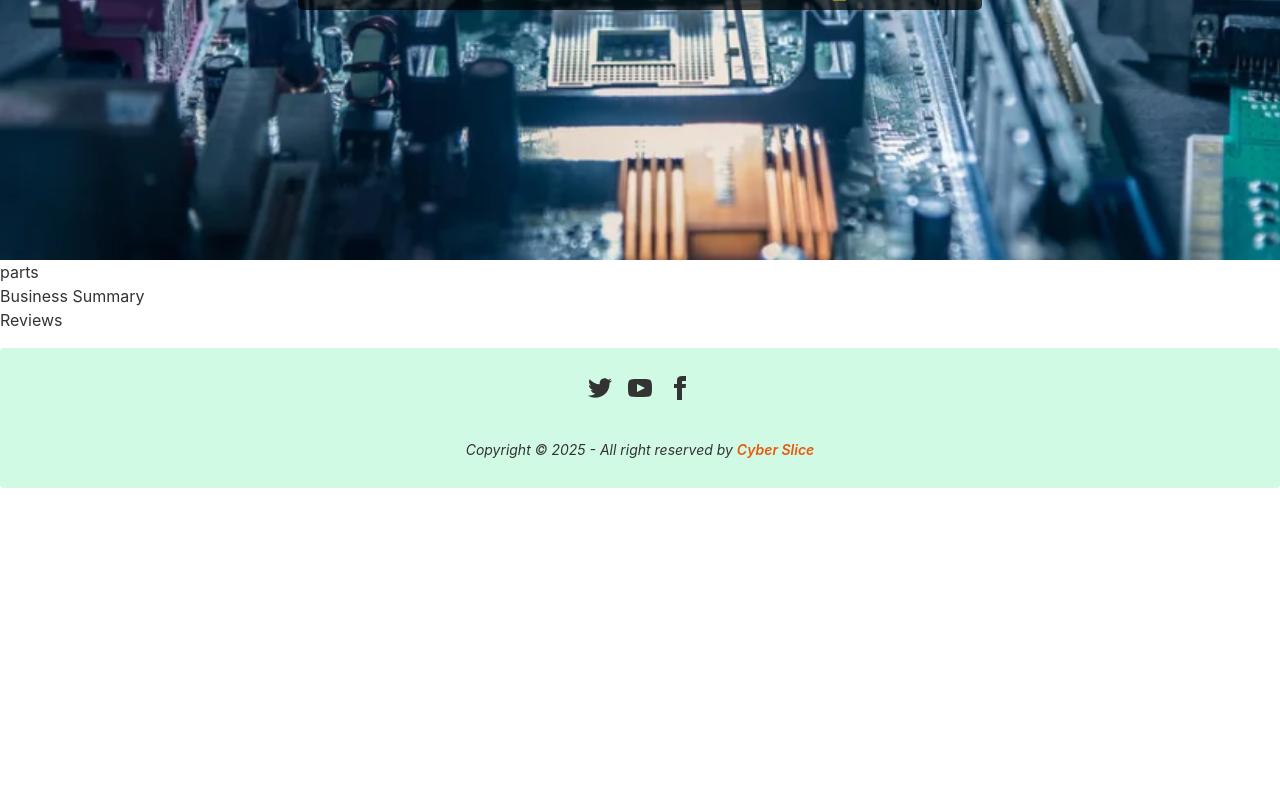
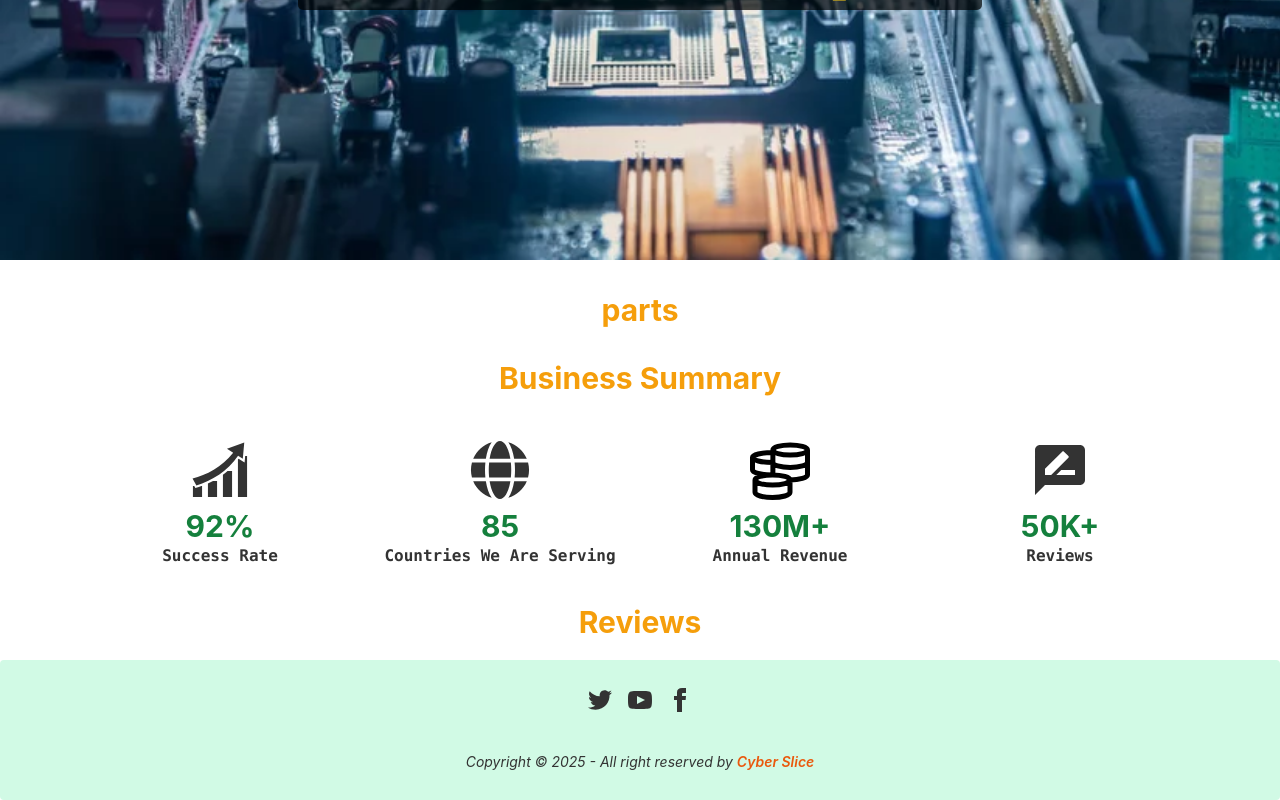
Before and after one commit to nahidahmed02/cyber-slice, a React (Create React App) app: page / in a window 1280 px wide. Shown: the part 484-1284 px from the top of the page. Before the commit the page ends 972 px from the top, so only its background shows below. Built offline with nearby package versions, Linux system fonts and the light colour scheme.

Commit message:
business summary added

```diff
--- a/package.json
+++ b/package.json
@@ -12,6 +12,7 @@
     "react-dom": "^18.1.0",
     "react-firebase-hooks": "^5.0.3",
     "react-hook-form": "^7.31.2",
+    "react-icons": "^4.3.1",
     "react-query": "^3.39.0",
     "react-router-dom": "^6.3.0",
     "react-scripts": "5.0.1",
--- a/src/Pages/Home/BusinessSummary.js
+++ b/src/Pages/Home/BusinessSummary.js
@@ -1,9 +1,44 @@
 import React from 'react';
+import { FaGlobe } from 'react-icons/fa';
+import { GrMoney } from 'react-icons/gr';
+import { GiProgression } from 'react-icons/gi';
+import { MdRateReview } from 'react-icons/md';
 
 const BusinessSummary = () => {
     return (
-        <div>
-            <h2>Business Summary</h2>
+        <div className='mt-8 mb-5 mx-20'>
+            <h2 className='text-center mb-11 text-3xl font-bold text-amber-500'>Business Summary</h2>
+            <div className='text-center grid grid-cols-2 lg:grid-cols-4 mb-9'>
+
+                <div className='flex flex-col items-center'>
+                    <span><GiProgression className='text-6xl' /></span>
+
+                    <span className='text-3xl font-bold mt-2 text-green-700'>92%</span>
+
+                    <span className='font-extrabold font-mono'>Success Rate</span>
+                </div>
+                <div className='flex flex-col items-center'>
+                    <span><FaGlobe className='text-6xl' /></span>
+
+                    <span className='text-3xl font-bold mt-2 text-green-700'>85</span>
+
+                    <span className='font-extrabold font-mono'>Countries We Are Serving</span>
+                </div>
+                <div className='flex flex-col items-center'>
+                    <span><GrMoney className='text-6xl' /></span>
+
+                    <span className='text-3xl font-bold mt-2 text-green-700'>130M+</span>
+
+                    <span className='font-extrabold font-mono'>Annual Revenue</span>
+                </div>
+                <div className='flex flex-col items-center'>
+                    <span><MdRateReview className='text-6xl' /></span>
+
+                    <span className='text-3xl font-bold mt-2 text-green-700'>50K+</span>
+
+                    <span className='font-extrabold font-mono'>Reviews</span>
+                </div>
+            </div>
         </div>
     );
 };
--- a/src/Pages/Home/Parts.js
+++ b/src/Pages/Home/Parts.js
@@ -2,8 +2,8 @@ import React from 'react';
 
 const Parts = () => {
     return (
-        <div>
-            <h2>parts</h2>
+        <div className='mt-8 mb-5'>
+            <h2 className='text-center text-3xl font-bold text-amber-500'>parts</h2>
         </div>
     );
 };
--- a/src/Pages/Home/Reviews.js
+++ b/src/Pages/Home/Reviews.js
@@ -2,8 +2,8 @@ import React from 'react';
 
 const Reviews = () => {
     return (
-        <div>
-            <h2 className=''>Reviews</h2>
+        <div className='mt-8 mb-5'>
+            <h2 className='text-center text-3xl font-bold text-amber-500'>Reviews</h2>
         </div>
     );
 };
```
Also changed, not shown: 1 other file (tests, documents, lock files or other folders).
